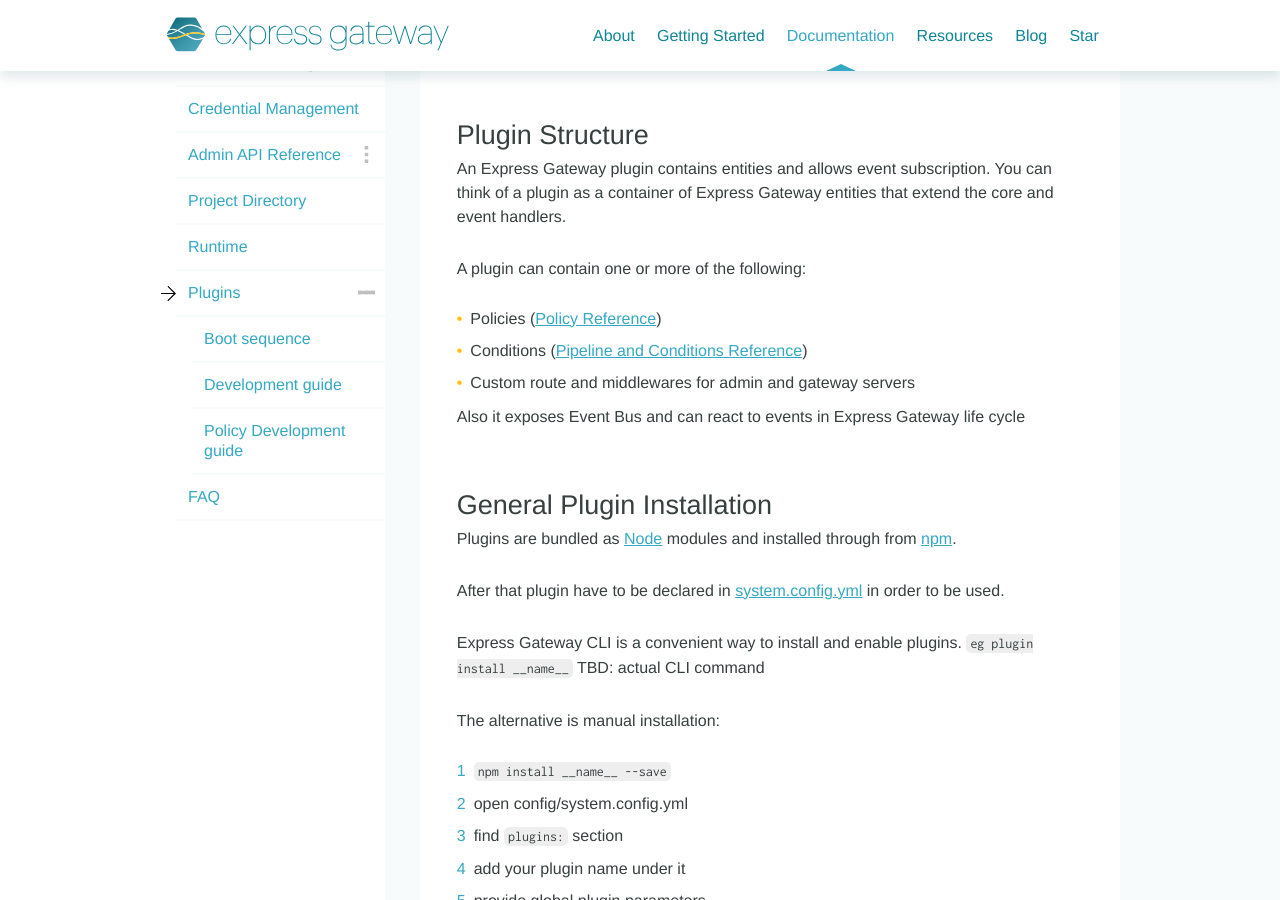
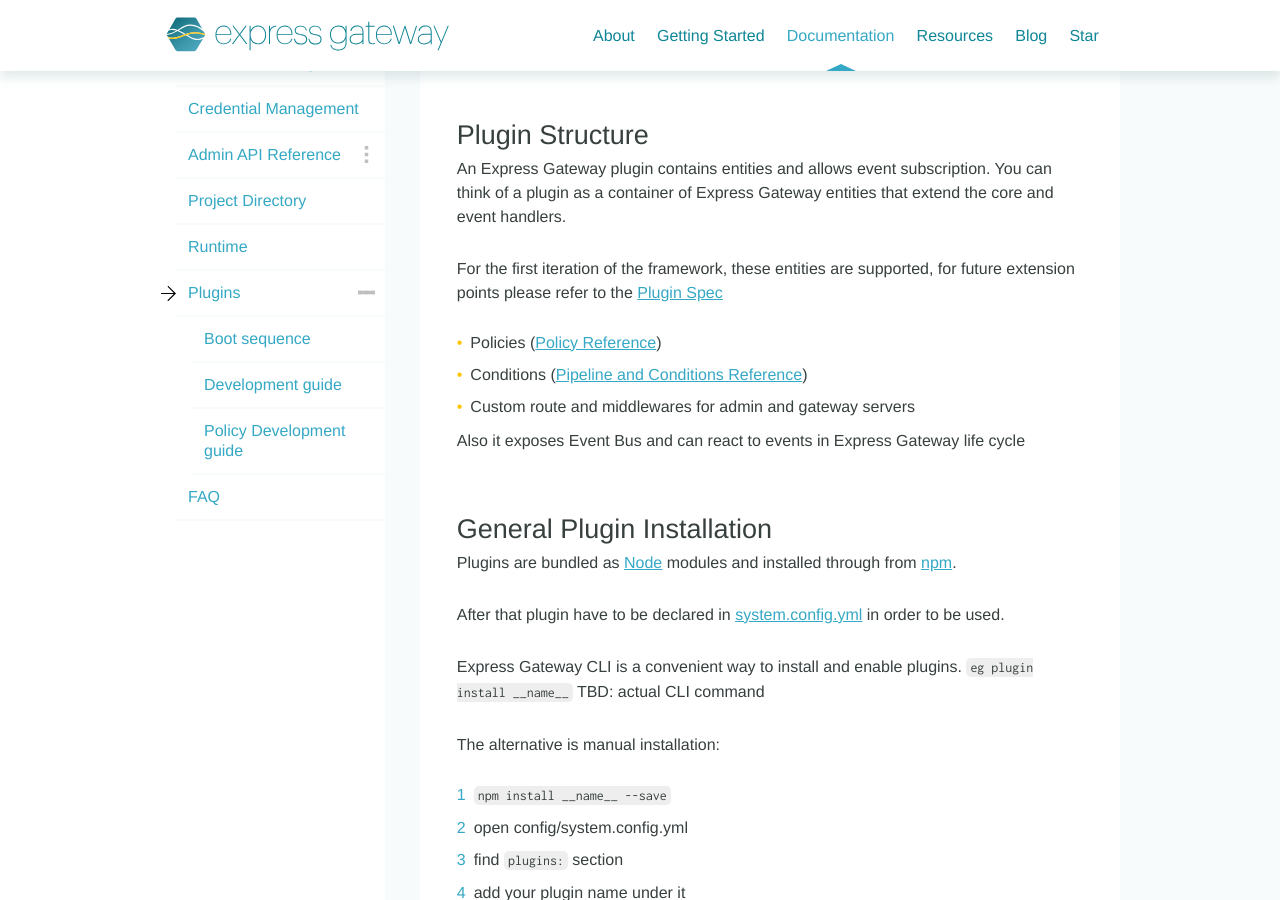
Before and after one commit to ExpressGateway/express-gateway.io, a Jekyll site: the page built from docs/plugins/index.md, in a window 1280 px wide and 900 px high, scrolled down 346 px. Built offline with Jekyll 4.4.1, drawn with Linux system fonts in a browser that asks for light colours; nearby versions of some CDN libraries; some web fonts are replaced; comment, search, counter and statistics services are not loaded.

Commit message:
doc fixes

```diff
--- a/docs/plugins/index.md
+++ b/docs/plugins/index.md
@@ -14,7 +14,8 @@
 
 An Express Gateway plugin contains entities and allows event subscription. You can think of a plugin as a container of Express Gateway entities that extend the core and event handlers.
 
-A plugin can contain one or more of the following:
+For the first iteration of the framework, these entities are supported, for future extension points please refer to the [Plugin Spec](https://docs.google.com/document/d/1jSDul2n_xbeKNtnek69M79-geur6aTWShAcBZ9evD0E/edit)
+
 * Policies ([Policy Reference](./policies))
 * Conditions ([Pipeline and Conditions Reference](./configuration/policies))
 * Custom route and middlewares for admin and gateway servers
```
Also changed, not shown: docs/plugins/development-guide.md (+1 -1 lines).
